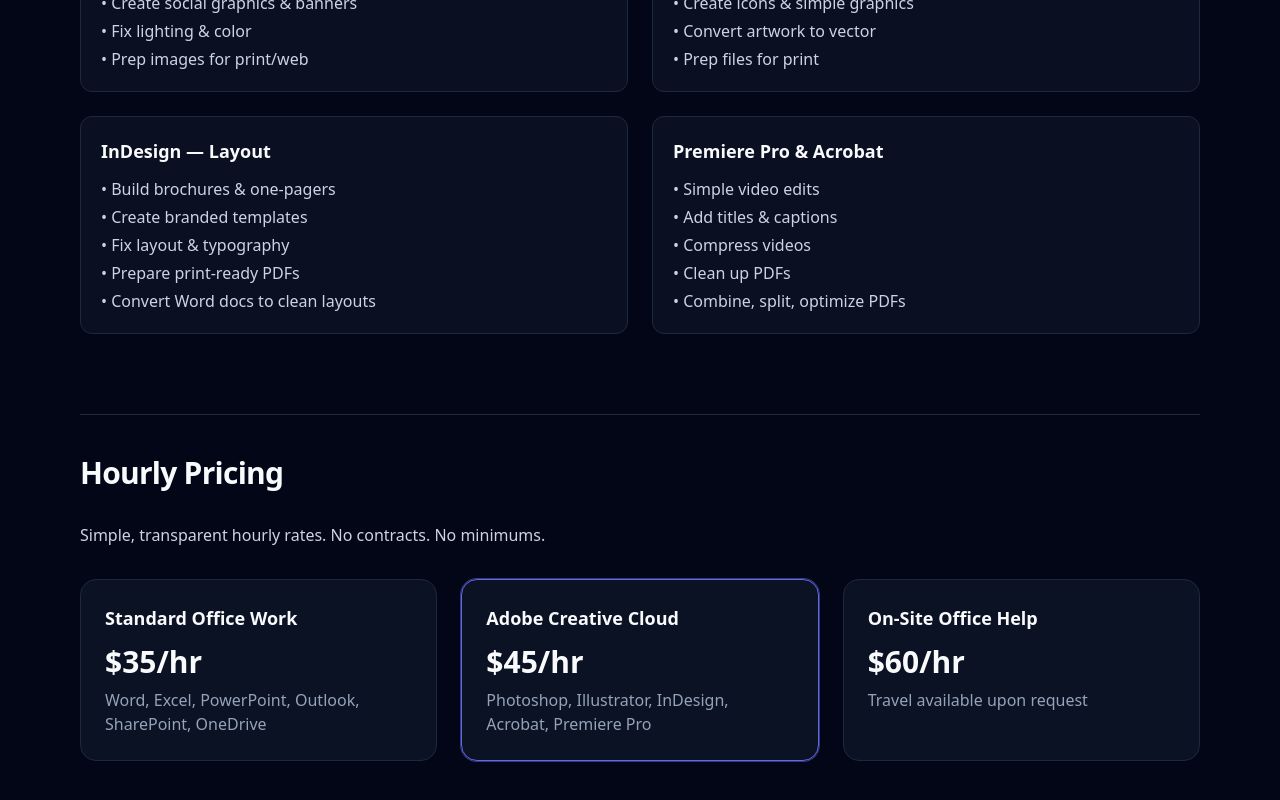
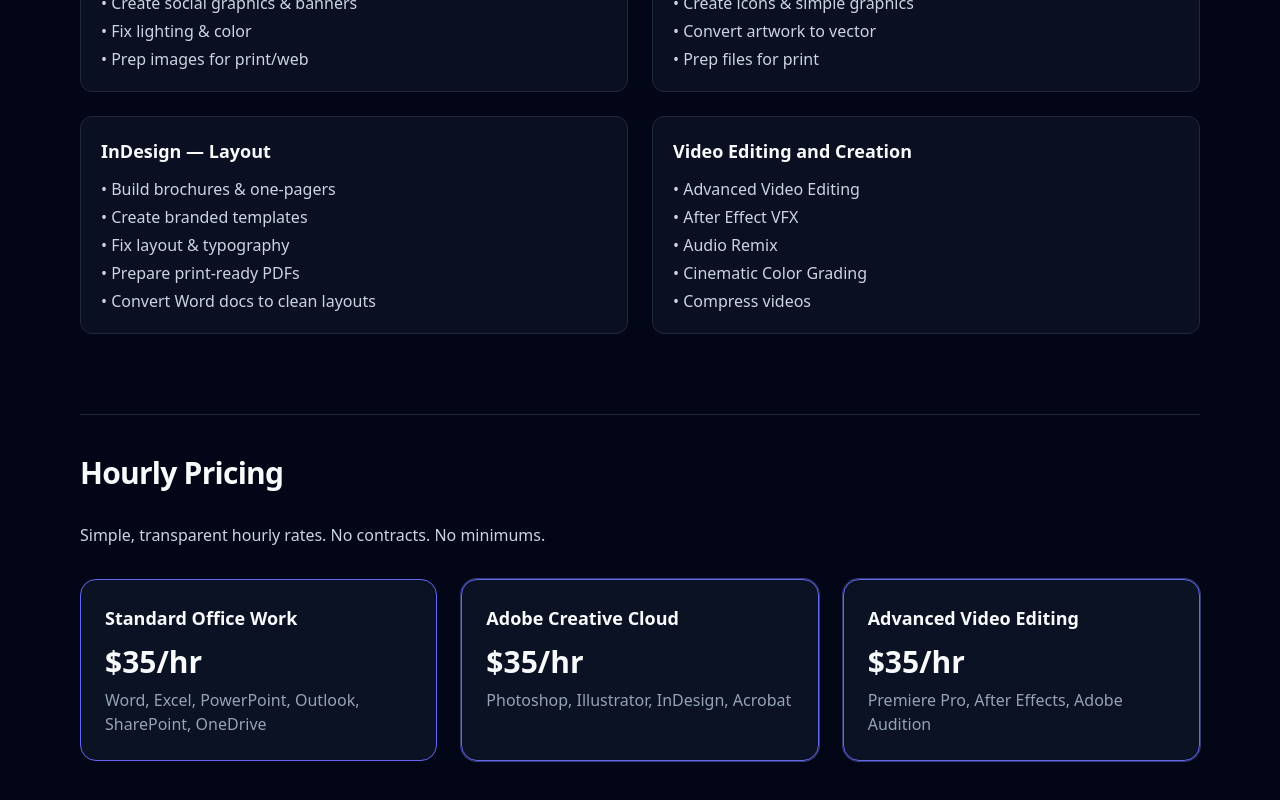
Before and after one commit to MyBaBB/OfficeOps, a React (Vite) app: page / in a window 1280 px wide. Shown: the part 2260-3060 px from the top of the page. Built offline with nearby package versions, Linux system fonts and the light colour scheme.

Commit message:
reworked the vidio tab

```diff
--- a/src/Pages/OfficeOpsFolder/OfficeOps.jsx
+++ b/src/Pages/OfficeOpsFolder/OfficeOps.jsx
@@ -265,14 +265,15 @@
             {/* Premiere / Acrobat */}
             <div className="rounded-xl border border-slate-800 bg-slate-900/60 p-5">
               <h4 className="text-sm font-semibold xl:text-lg">
-                Premiere Pro & Acrobat
+                Video Editing and Creation
               </h4>
               <ul className="mt-3 space-y-1 text-xs text-slate-300 xl:text-base">
-                <li>• Simple video edits</li>
-                <li>• Add titles & captions</li>
+                <li>• Advanced Video Editing</li>
+                <li>• After Effect VFX</li>
+                <li>• Audio Remix</li>
+                <li>• Cinematic Color Grading</li>
                 <li>• Compress videos</li>
-                <li>• Clean up PDFs</li>
-                <li>• Combine, split, optimize PDFs</li>
+
               </ul>
             </div>
           </div>
@@ -292,7 +293,7 @@
 
           <div className="grid gap-6 md:grid-cols-3">
             {/* Standard */}
-            <div className="rounded-2xl border border-slate-800 bg-slate-900/70 p-6">
+            <div className="rounded-2xl border border-indigo-500 bg-slate-900/70 p-6">
               <h4 className="text-sm font-semibold xl:text-lg">
                 Standard Office Work
               </h4>
@@ -307,22 +308,26 @@
               <h4 className="text-sm font-semibold xl:text-lg">
                 Adobe Creative Cloud
               </h4>
-              <p className="mt-3 text-3xl font-semibold">$45/hr</p>
+              <p className="mt-3 text-3xl font-semibold">$35/hr</p>
               <p className="mt-2 text-xs text-slate-400 xl:text-base">
-                Photoshop, Illustrator, InDesign, Acrobat, Premiere Pro
+                Photoshop, Illustrator, InDesign, Acrobat
               </p>
             </div>
 
+          <div className="rounded-2xl border border-indigo-500 bg-slate-900/70 p-6 shadow-[0_0_0_1px_rgba(129,140,248,0.4)]">
+            <h4 className="text-sm font-semibold xl:text-lg">
+              Advanced Video Editing
+            </h4>
+            <p className="mt-3 text-3xl font-semibold">$35/hr</p>
+            <p className="mt-2 text-xs text-slate-400 xl:text-base">
+              Premiere Pro, After Effects, Adobe Audition
+            </p>
+          </div>
+
+
+
             {/* On-site */}
-            <div className="rounded-2xl border border-slate-800 bg-slate-900/70 p-6">
-              <h4 className="text-sm font-semibold xl:text-lg">
-                On-Site Office Help
-              </h4>
-              <p className="mt-3 text-3xl font-semibold">$60/hr</p>
-              <p className="mt-2 text-xs text-slate-400 xl:text-base">
-                Travel available upon request
-              </p>
-            </div>
+
           </div>
         </section>
 
@@ -333,6 +338,15 @@
               <h3 className="text-lg font-semibold">
                 Need help with a document, graphic, or spreadsheet?
               </h3>
+
+              <h4 className="text-sm font-semibold xl:text-lg">
+                On-Site Office Help
+              </h4>
+              <p className="mt-3 text-3xl font-semibold">$45/hr</p>
+              <p className="mt-2 text-xs text-slate-400 xl:text-base">
+                Travel available upon request
+              </p>
+
               <p className="mt-2 text-sm text-slate-200 xl:text-base">
                 Send me the file and I`ll give you an estimated time before I
                 start.
```
